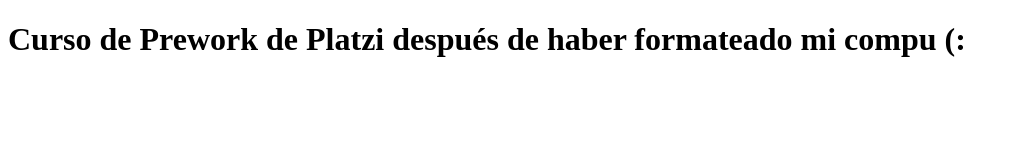
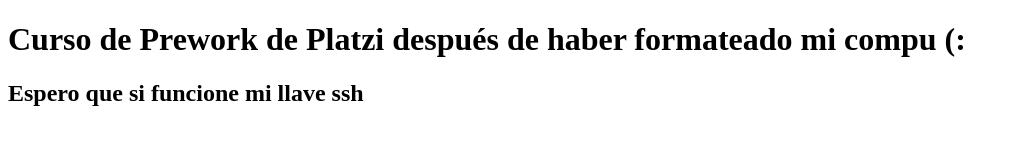
Before and after one commit to alexruizlul/prework-windows, a plain HTML site: page index.html in a window 1280 px wide. Shown: the whole page, without its empty margins (0-1017 px from the left). Drawn offline with Linux system fonts and the light colour scheme.

Commit message:
agregue un h2

```diff
--- a/index.html
+++ b/index.html
@@ -10,5 +10,8 @@
     <h1>
         Curso de Prework de Platzi después de haber formateado mi compu (:
     </h1>
+    <h2>
+	    Espero que si funcione mi llave ssh
+	</h2>
 </body>
 </html>
```
